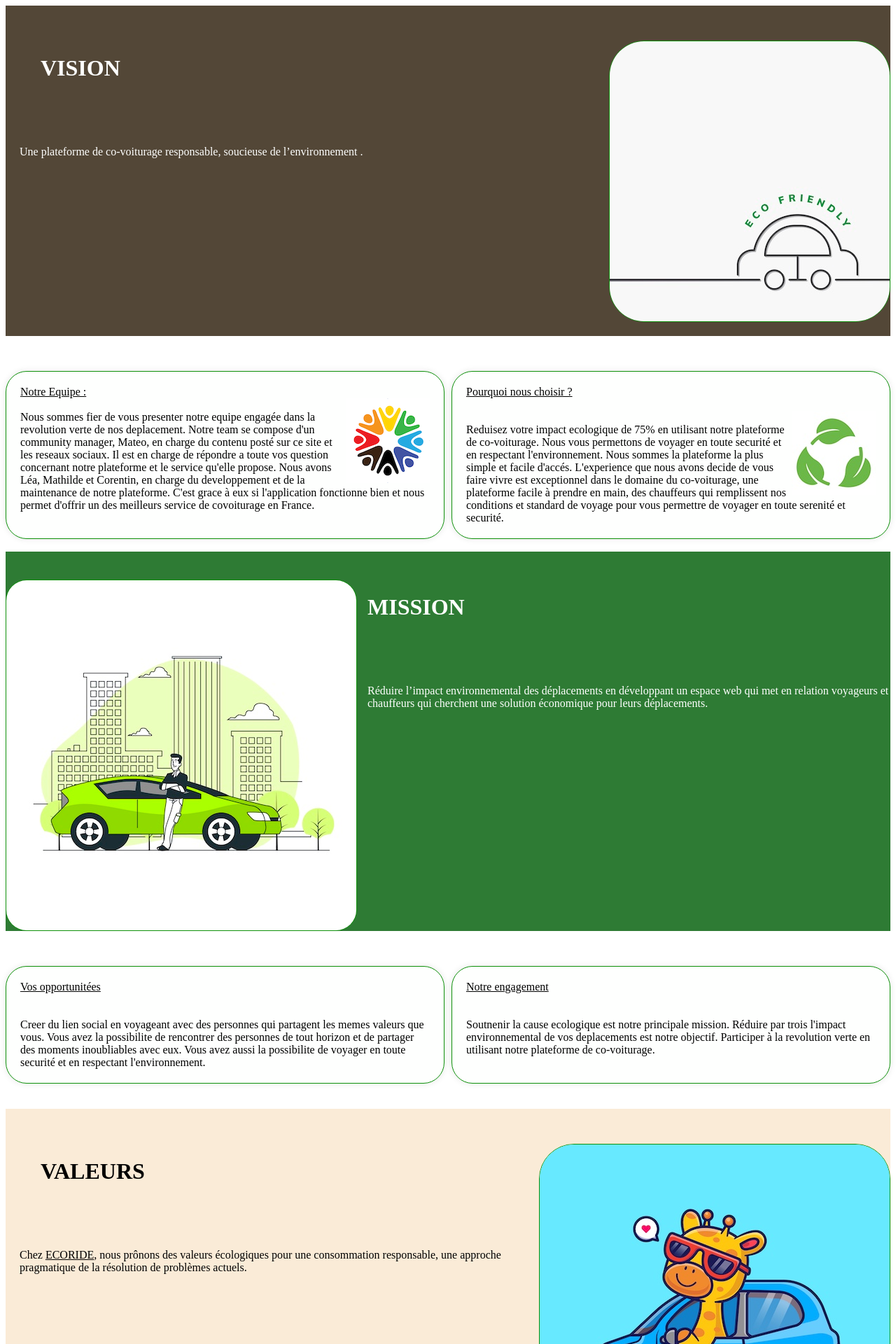
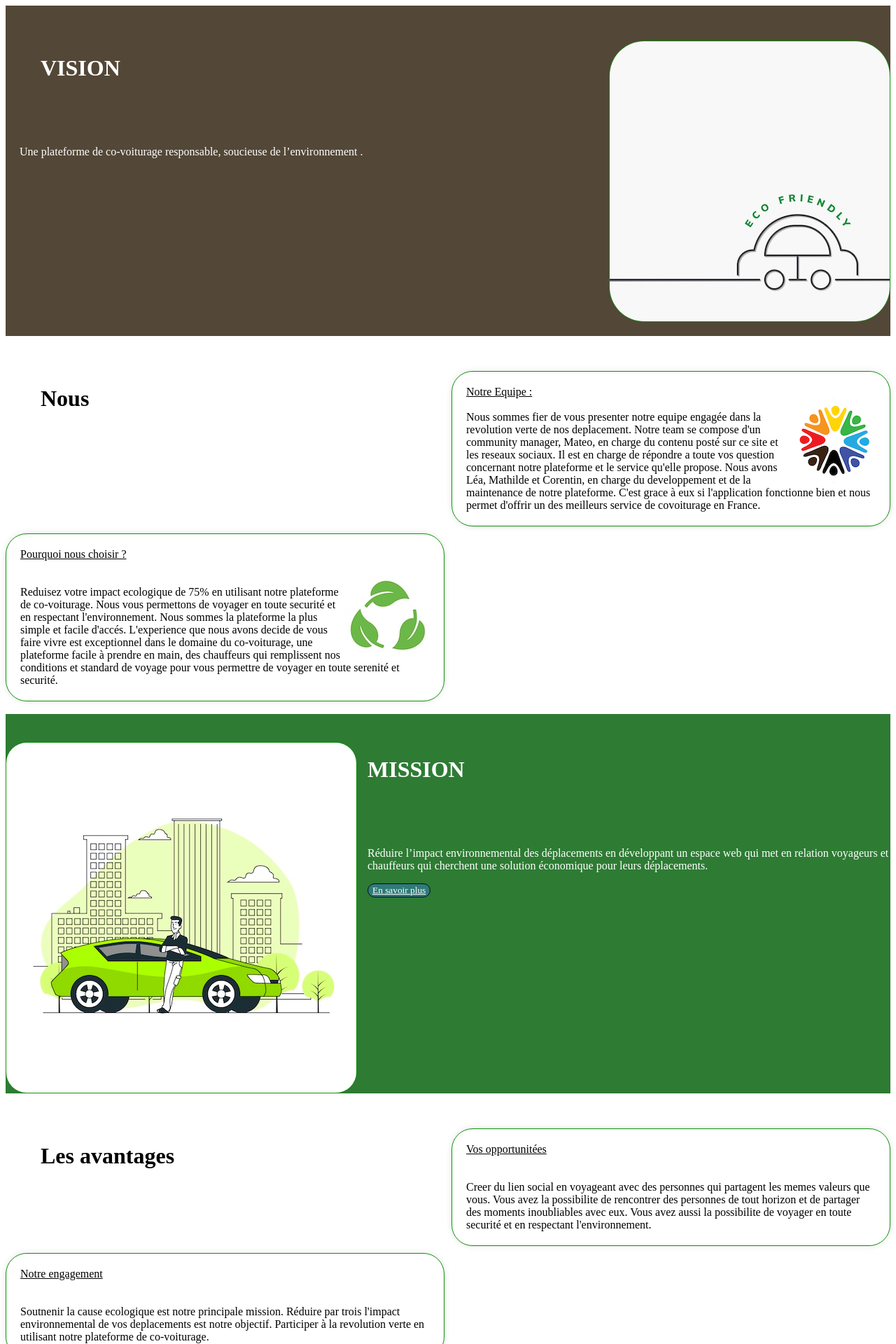
Before and after one commit to 92radar/ecoRide-DrissBenkirane, a PHP site: page /pages/home.html in a window 1280 px wide. Shown: the top 1920 px of the page at 70% size. Run offline with PHP 8.4, Linux system fonts and the light colour scheme.

Commit message:
update et rearrangement de la page d'acceuil
update et re-arrangement de la page d'acceuil

```diff
--- a/pages/home.html
+++ b/pages/home.html
@@ -4,7 +4,7 @@
 
 
 
-<div class="first-container">
+<div class="first-container" id="section2">
     <img src="../images/67319.jpg" alt="Description de l'image" class="right-image">
     <h1>VISION</h1></br></br></br>
     <p class="left-text">
@@ -13,7 +13,8 @@
     </p>
 </div>
 <div class="conteneur-grid">
-    <div class="colonne"><u>Notre Equipe :</u></br>
+    <h1>Nous</h1>
+    <div class="colonne" id="section1"><u>Notre Equipe :</u></br>
         <img src="../images/logoequipe.png" alt="Description de l'image" class=""></br>
         Nous sommes fier de vous presenter notre equipe engagée dans la revolution verte de nos deplacement. Notre team
         se compose d'un community manager, Mateo, en charge du contenu posté sur ce site et les reseaux sociaux. Il est
@@ -40,9 +41,11 @@
         Réduire l’impact environnemental des déplacements en développant un espace web qui met en relation voyageurs et
         chauffeurs qui cherchent une solution économique pour leurs déplacements.
     </p>
+    <button class="button"><a href="#section1">En savoir plus</a></button>
 </div>
 
 <div class="conteneur-grid">
+    <h1>Les avantages</h1>
     <div class="colonne"><u>Vos opportunitées</u></br></br>
         </br>
         Creer du lien social en voyageant avec des personnes qui partagent les memes valeurs que vous. Vous avez la
@@ -67,5 +70,35 @@
         pragmatique
         de la résolution de problèmes actuels.
     </p>
+    <button class="button-2"><a href="/">Partir quelque part ?</a></button>
 
 </div>
+
+<div class="conteneur-grid">
+    <h1>Nos meilleurs avis</h1>
+    <div class="colonne"><u>Marie, 25 ans</u></br>
+
+        "Je suis absolument ravi de mon expérience de covoiturage ! Non seulement j'ai économisé de l'argent par rapport
+        à un trajet en train, mais j'ai aussi rencontré des gens formidables. Le conducteur était très sympathique et la
+        voiture était confortable. L'ambiance était détendue et nous avons eu des conversations intéressantes tout au
+        long du trajet. C'est une excellente alternative pour voyager, à la fois économique et conviviale. Je recommande
+        vivement !" - <i>Marie, 25 ans</i>
+    </div>
+    <div class="colonne"><u>Thomas, 35 ans</u></br>
+
+
+        "C'était ma première expérience de covoiturage et je dois dire que j'ai été agréablement surpris ! Le conducteur
+        était super sympa et très ponctuel. La voiture était propre et confortable, et le trajet s'est déroulé sans
+        aucun problème. J'ai vraiment apprécié la convivialité et l'aspect économique de cette solution de transport.
+        C'est une excellente façon de voyager tout en faisant des rencontres intéressantes et en réduisant son empreinte
+        carbone. Je n'hésiterai pas à recommencer !"
+    </div>
+</div></br></br>
+
+<div class="container-middle">
+    <img src="../images/3657391.jpg" alt="Description de l'image" class="left-image">
+    <h1>CONTACT</h1></br></br></br>
+    <p class="left-text">
+        Pour toute question ou information supplémentaire, n'hésitez pas à nous contacter par mail à ecoride@gmail.com
+        ou par téléphone au 0645309821.
+    </p>
--- a/styles/home.css
+++ b/styles/home.css
@@ -119,3 +119,18 @@ h1 {
 p {
     margin-left: 20px;
 }
+
+button {
+    background-color: rgb(46, 123, 120);
+    border: solid 1px rgb(5, 13, 12);
+    border-radius: 30px;
+
+}
+
+a {
+    color: #fefffe;
+}
+
+.button-2 {
+    background-color: rgb(83, 71, 55);
+}
```
